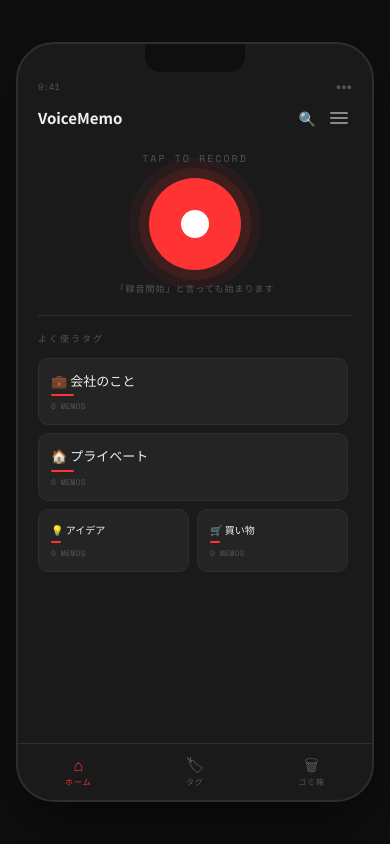
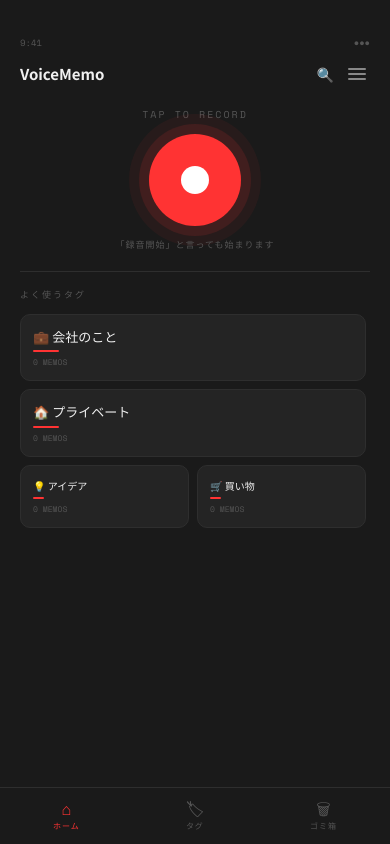
Before and after one commit to 41morinaga-glitch/voicememo-app, a React (Vite) app: page / in a window 390 px wide. Built offline with nearby package versions, Linux system fonts and the light colour scheme; no server answers.

Commit message:
design: remove phone mockup frame for native full-screen layout
Co-Authored-By: Claude Sonnet 4.6 <noreply@anthropic.com>

```diff
--- a/src/components/PhoneFrame.tsx
+++ b/src/components/PhoneFrame.tsx
@@ -6,17 +6,8 @@ type Props = {
 
 export function PhoneFrame({ children }: Props) {
   return (
-    <div className="min-h-screen w-full bg-bg flex items-center justify-center p-4 sm:p-8">
-      <div
-        className="relative bg-surface rounded-[38px] border-2 border-border overflow-hidden shadow-[0_24px_64px_rgba(0,0,0,0.5)]"
-        style={{ width: 'min(100vw, 360px)', height: 'min(100vh, 760px)' }}
-      >
-        <div
-          className="absolute top-0 left-1/2 -translate-x-1/2 w-[100px] h-[28px] bg-bg rounded-b-2xl z-20"
-          aria-hidden
-        />
-        <div className="w-full h-full flex flex-col">{children}</div>
-      </div>
+    <div className="min-h-screen w-full bg-surface flex flex-col">
+      {children}
     </div>
   );
 }
```
